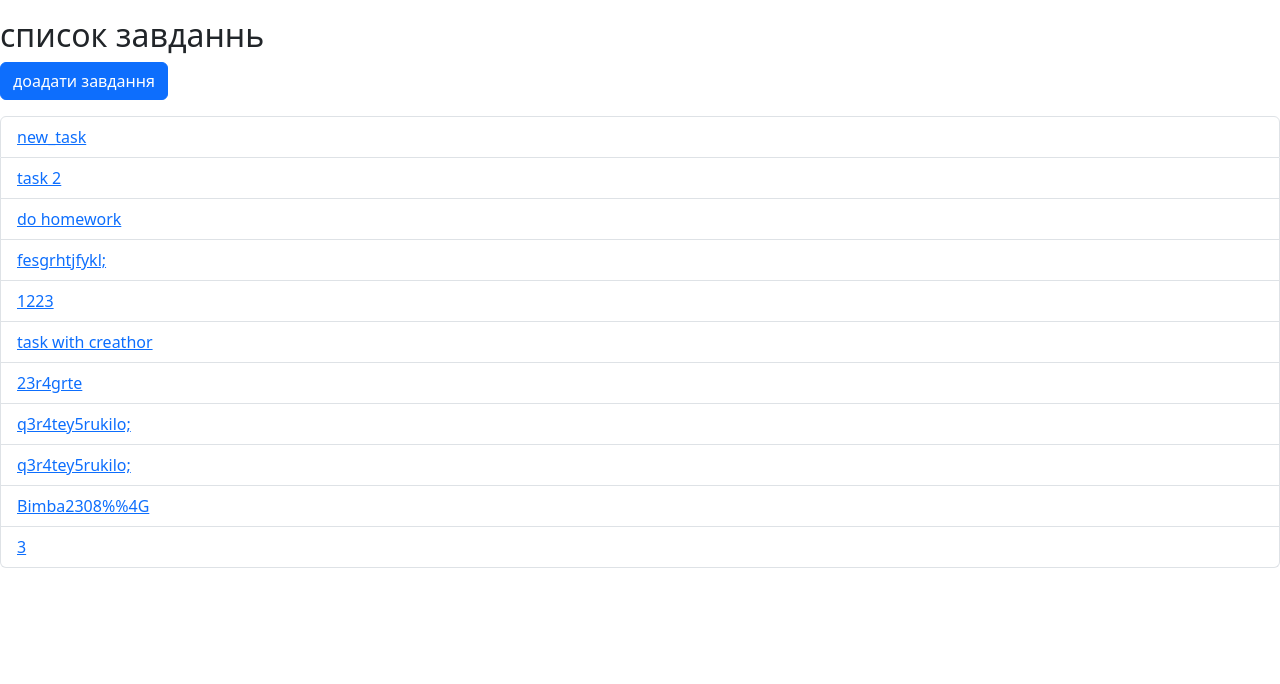
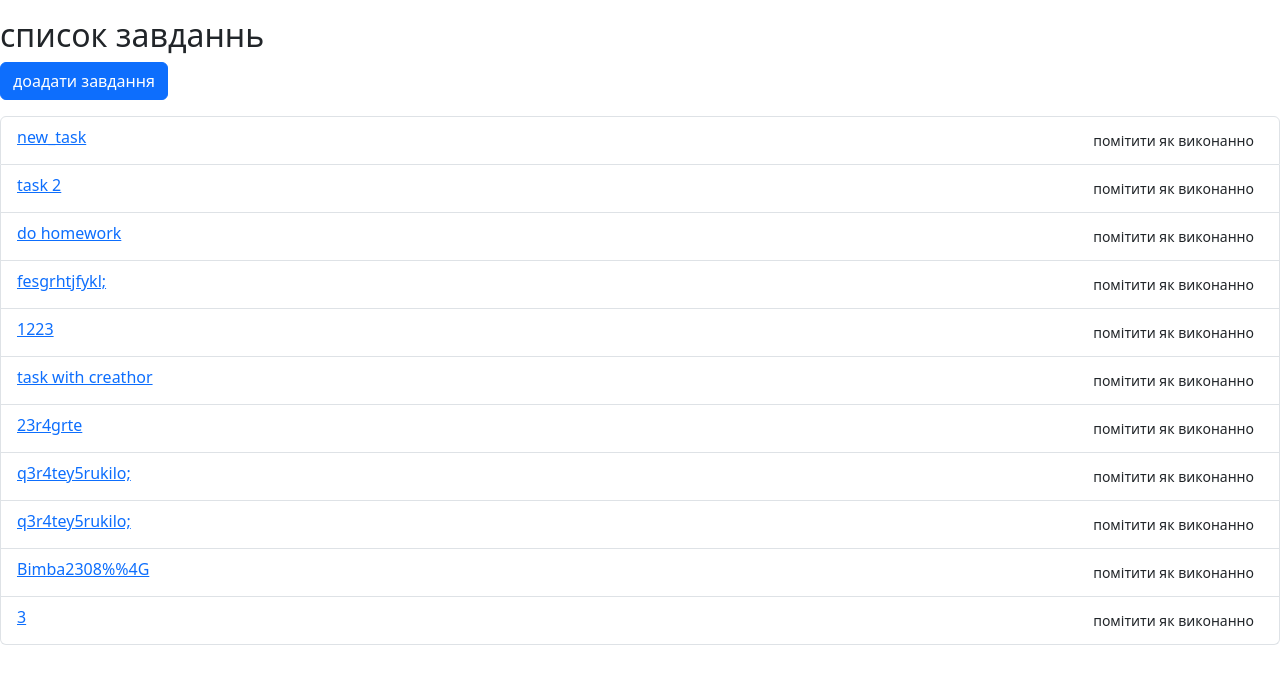
Before and after one commit to KuthikBohdan1/task_traking, a Django app: page / in a window 1280 px wide. Shown: the part 56-740 px from the top of the page. Run offline with Django 5.2, Linux system fonts and the light colour scheme; data comes from the database, SQL or seed files in the repository; both versions use the stored data as it was after the commit; parts of the project's set-up code (start-up, migrations or seed data) failed here and were passed over.

Commit message:
2цйукернопглдж

```diff
--- a/task_app/views.py
+++ b/task_app/views.py
@@ -6,7 +6,8 @@ from django.contrib.auth.mixins import LoginRequiredMixin
 from task_app import models
 from django.views.generic import ListView, DetailView, CreateView, View
 from task_app.mixins import UserIsOwnerMixin
-from django.http import HattpResponseRedirect
+from django.http import HttpResponseRedirect
+
 class TaskListView(ListView):
     model = models.Task
     context_object_name = "tasks"
@@ -37,4 +38,9 @@ class TaskComplateView(LoginRequiredMixin, UserIsOwnerMixin, View):
         task.status = "done"
         task.save()
 
-        return HattpResponseRedirect(reverse_lazy("tasks:task-list"))
+        return HttpResponseRedirect(reverse_lazy("tasks:task-list"))
+
+
+    def get_object(self):
+        task_id = self.kwargs.get('pk')
+        return get_object_or_404(models.Task, pk=task_id)
--- a/templates/tasks/task_list.html
+++ b/templates/tasks/task_list.html
@@ -6,8 +6,20 @@
         <a href="{% url 'tasks:task-create' %}" class="btn btn-primary mb-3">доадати завдання</a>
         <ul class="list-group">
             {% for task in tasks  %}
-        <li class="list-group-item">
-            <a href="{% url 'tasks:task-detail' task.pk %}" >{{ task.title }}</a>
+
+
+        <li class="list-group-item d-flex justify-content-between align-item-center">
+            <div>
+                <a href="{% url 'tasks:task-detail' task.pk %}" >{{ task.title }}</a>
+                <span class = "badge badge-primary">{{ task.status }}</span>
+                <span class = "badge badge-secondary">{{ task.priority }}</span>
+            </div>
+            <form action="{% url 'tasks:task-complate' task.pk %}" method="post">
+                {% csrf_token %}
+                <button type="submit" class="btn bnt-warning btn-sm">помітити як виконанно</button>
+
+            </form>
+
         </li>
         {% empty %}
         <li class="list-group-item">завдань не знайдено</li>
```
Also changed, not shown: db.sqlite3.
